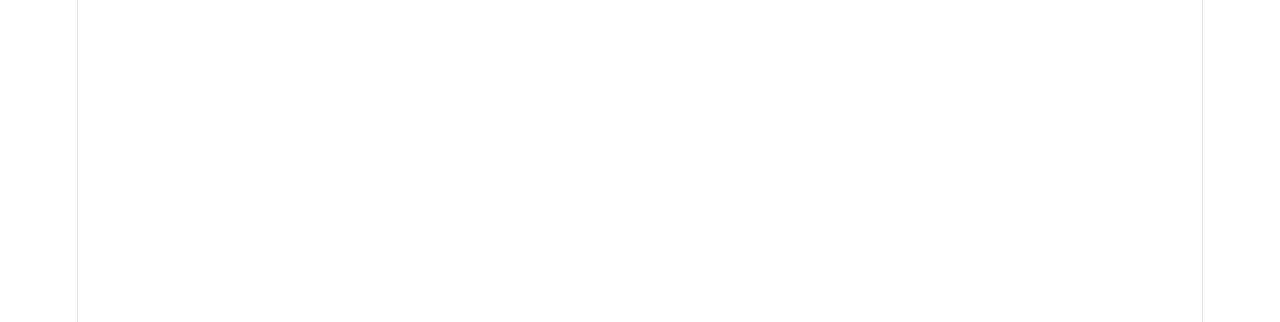
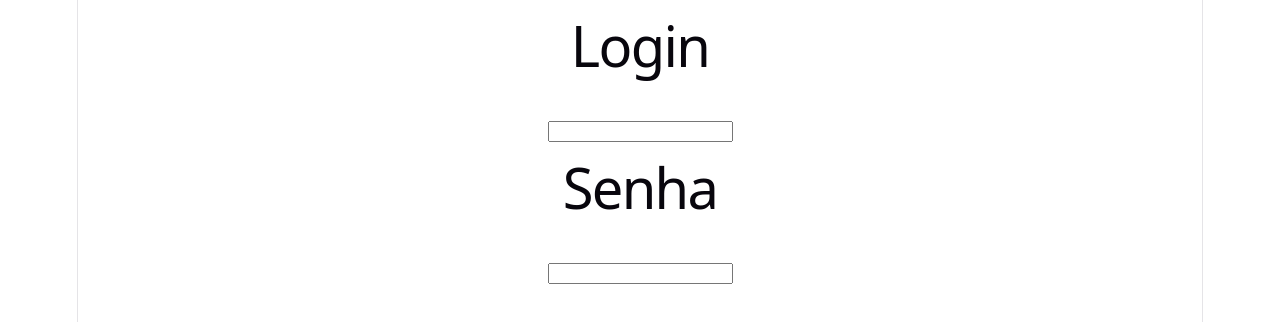
Before and after one commit to Demian143/ExecucaoOrcamentariaSEPLAG, a React (Vite) app in the folder frontend/: page /login in a window 1280 px wide. Shown: the top 322 px of the page. Built offline with nearby package versions, Linux system fonts and the light colour scheme.

Commit message:
Feat: Estrutura basica de roteamento para teste

```diff
--- a/frontend/src/App.tsx
+++ b/frontend/src/App.tsx
@@ -1,13 +1,18 @@
 import { BrowserRouter, Routes, Route } from 'react-router-dom';
 import { ProtectedRoute } from './components/ProtectedRoute';
+import Home from './pages/Home';
+import Login from './pages/Login';
 
 function App() {
 
   return (
     <BrowserRouter>
       <Routes>
-        <Route path='/login'/>
-        <Route element={<ProtectedRoute />}> </Route>
+        <Route path='/login' element={<Login/>} />
+
+        <Route element={<ProtectedRoute />}>
+          <Route path='/home' element={<Home />} />
+        </Route>
       </Routes>
     </BrowserRouter>
   )
--- /dev/null
+++ b/frontend/src/pages/Home.tsx
@@ -0,0 +1,10 @@
+
+function Home() {
+    return (
+        <>
+            <h1>Bem vindo a home</h1>
+        </>
+    );
+}
+
+export default Home;
--- /dev/null
+++ b/frontend/src/pages/Login.tsx
@@ -0,0 +1,13 @@
+
+function Login() {
+    return (
+        <form>
+            <h1>Login</h1><br/>
+            <input type="text" name="login"/><br/>
+            <h1>Senha</h1><br/>
+            <input type="password" name="password" />
+        </form>
+    );
+}
+
+export default Login;
```
